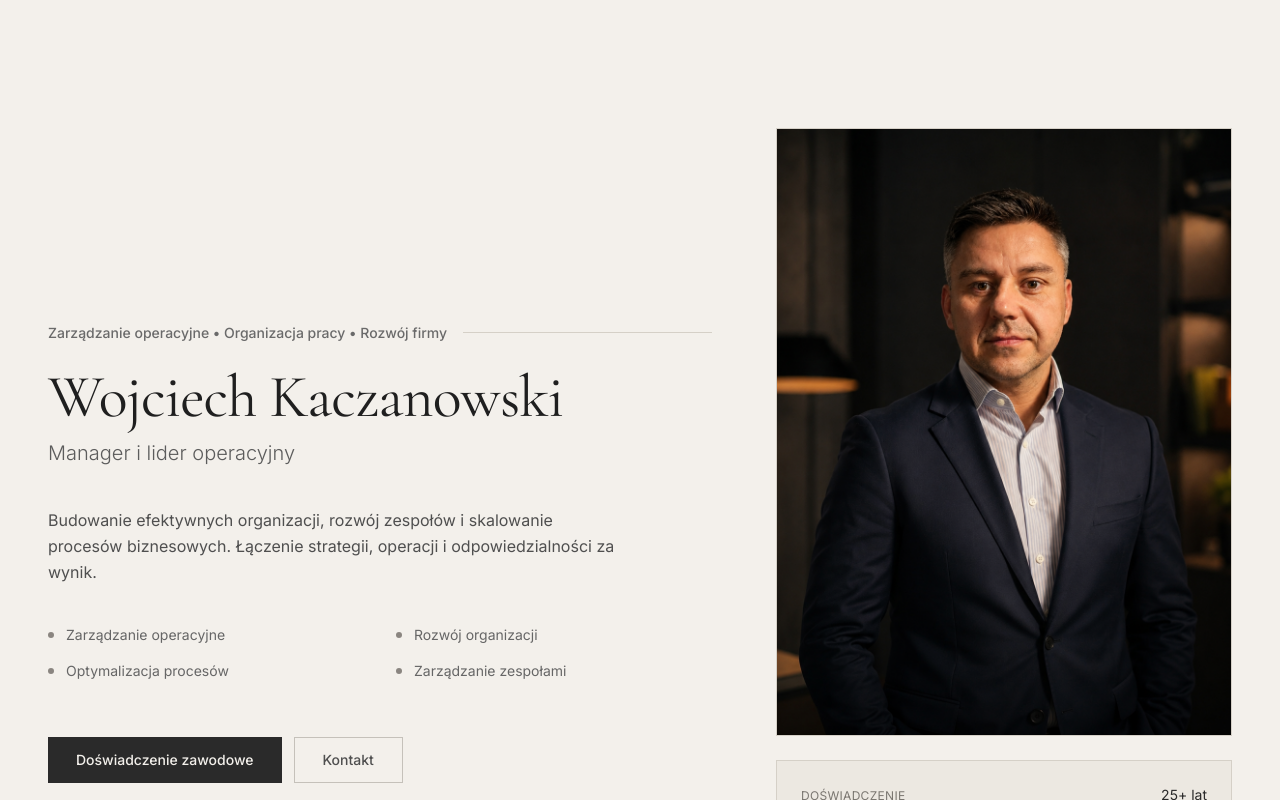
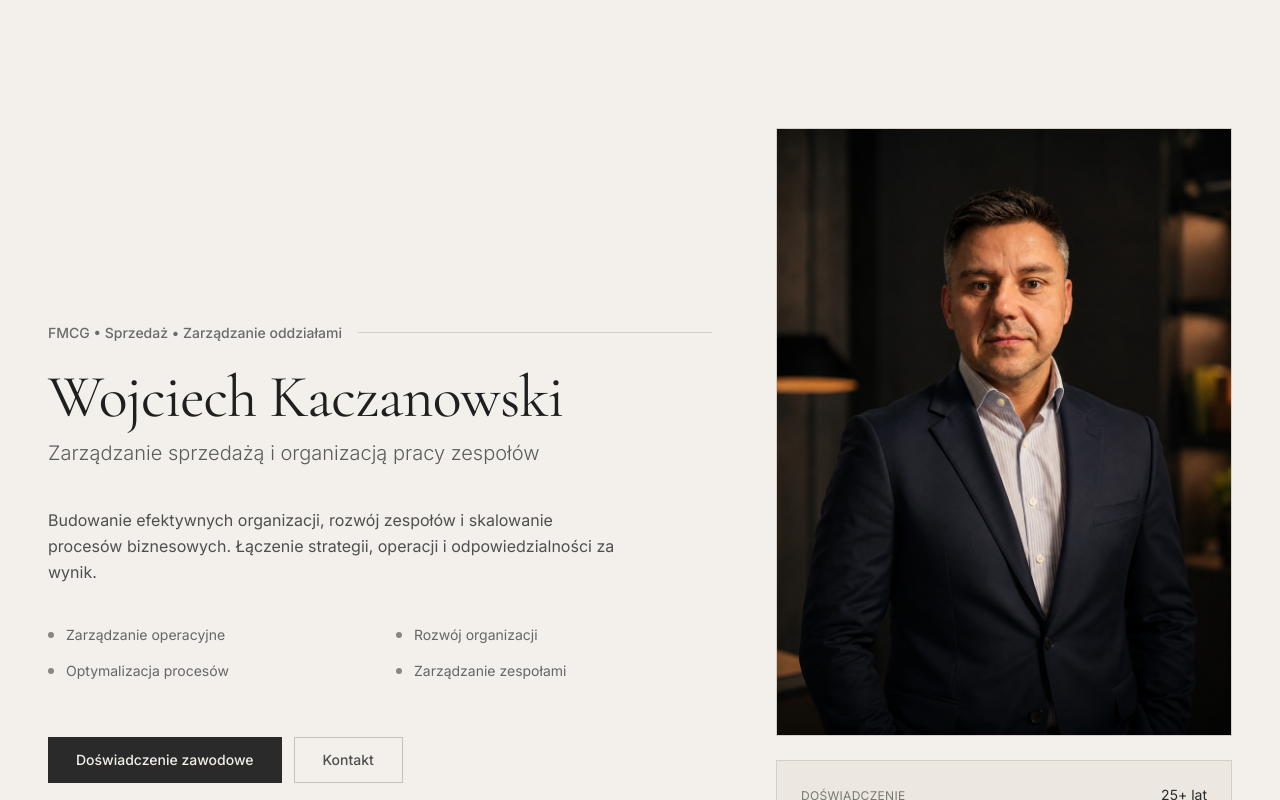
Before and after one commit to joannaklos1983/portfolio-wojciech-kaczanowski, a Next.js app: page / in a window 1280 px wide. Shown: the top 800 px of the page. Built offline with nearby package versions, Linux system fonts and the light colour scheme.

Commit message:
Update Hero.tsx

```diff
--- a/src/components/sections/Hero.tsx
+++ b/src/components/sections/Hero.tsx
@@ -24,7 +24,7 @@ export default function Hero() {
 
               <div className="mb-6 flex items-center gap-4">
                 <span className="text-sm font-medium text-[#6a6a6a]">
-                  Zarządzanie operacyjne • Organizacja pracy • Rozwój firmy
+                  FMCG • Sprzedaż • Zarządzanie oddziałami
                 </span>
 
                 <div className="h-px flex-1 bg-[#d5d0c7]" />
@@ -35,7 +35,7 @@ export default function Hero() {
               </h1>
 
               <p className="text-xl font-light text-[#5c5c5c]">
-                Manager i lider operacyjny
+               Zarządzanie sprzedażą i organizacją pracy zespołów
               </p>
 
             </div>
```
